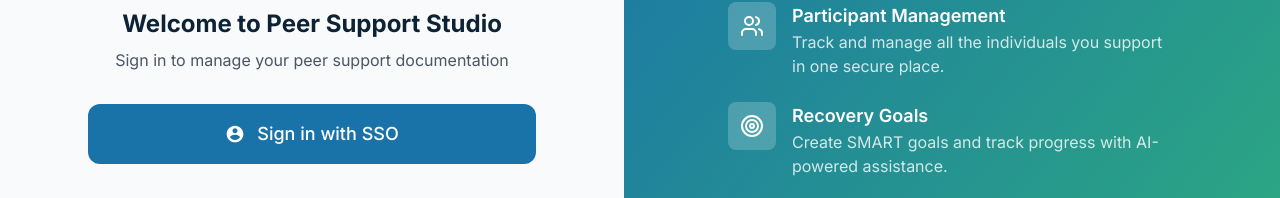
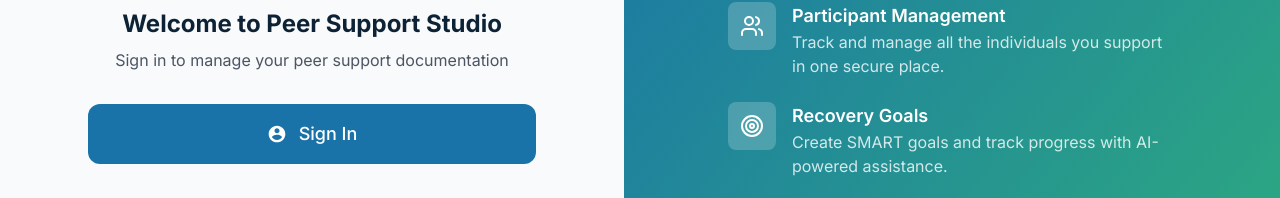
Before and after one commit to jasondsap/Peer-Support-Studio-2.0, a Next.js app: page /auth/signin in a window 1280 px wide. Shown: the part 327-525 px from the top of the page. Built offline with nearby package versions, Linux system fonts and the light colour scheme; no server answers.

Commit message:
fixed Signin page

```diff
--- a/app/auth/signin/page.tsx
+++ b/app/auth/signin/page.tsx
@@ -76,7 +76,7 @@ function SignInContent() {
                                 <svg className="w-5 h-5" viewBox="0 0 24 24" fill="currentColor">
                                     <path d="M12 2C6.48 2 2 6.48 2 12s4.48 10 10 10 10-4.48 10-10S17.52 2 12 2zm0 3c1.66 0 3 1.34 3 3s-1.34 3-3 3-3-1.34-3-3 1.34-3 3-3zm0 14.2c-2.5 0-4.71-1.28-6-3.22.03-1.99 4-3.08 6-3.08 1.99 0 5.97 1.09 6 3.08-1.29 1.94-3.5 3.22-6 3.22z"/>
                                 </svg>
-                                Sign in with SSO
+                                Sign In
                             </>
                         )}
                     </button>
```
